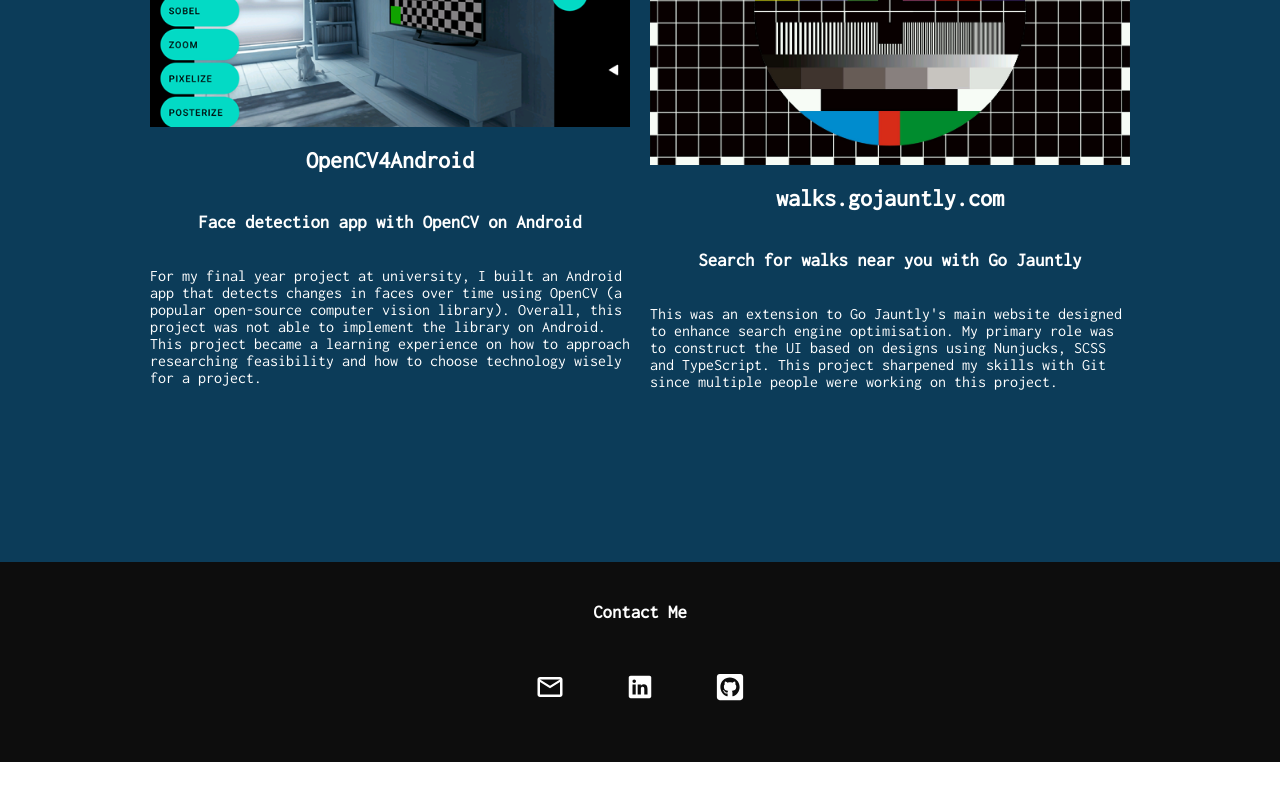
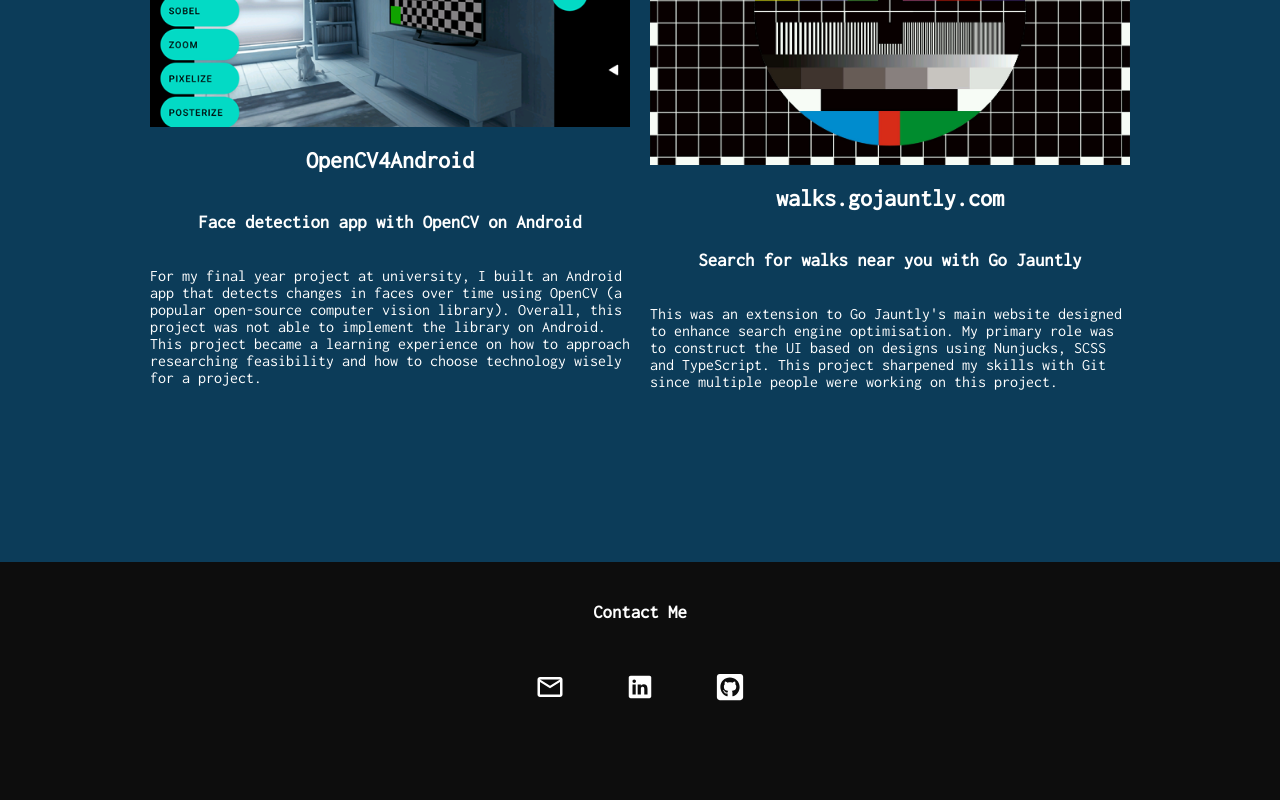
Before and after one commit to Encr1pt0r/portfolio-react, a React (Create React App) app: page / in a window 1280 px wide. Shown: the part 1038-1838 px from the top of the page. Before the commit the page ends 1800 px from the top, so only its background shows below. Built offline with nearby package versions, Linux system fonts and the light colour scheme.

Commit message:
Footer icons do not overflow

```diff
--- a/src/components/Footer.js
+++ b/src/components/Footer.js
@@ -7,14 +7,14 @@
 export default function Footer() {
   return (
     <>
-      <div className='footer'>
+      <footer className='footer'>
         <h3 className='footer__heading'>Contact Me</h3>
         <div className='footer__icons'>
           <MdOutlineEmail className='footer__icons__icon' />
           <IoLogoLinkedin className='footer__icons__icon' />
           <FaGithubSquare className='footer__icons__icon' />
         </div>
-      </div>
+      </footer>
     </>
   )
 }
--- a/src/components/Footer.scss
+++ b/src/components/Footer.scss
@@ -1,7 +1,7 @@
 @import '../variables';
 
 .footer {
-    height: 200px;
+    height: 300px;
     width: 100%;
     background-color: $black;
     color: $white;
```
